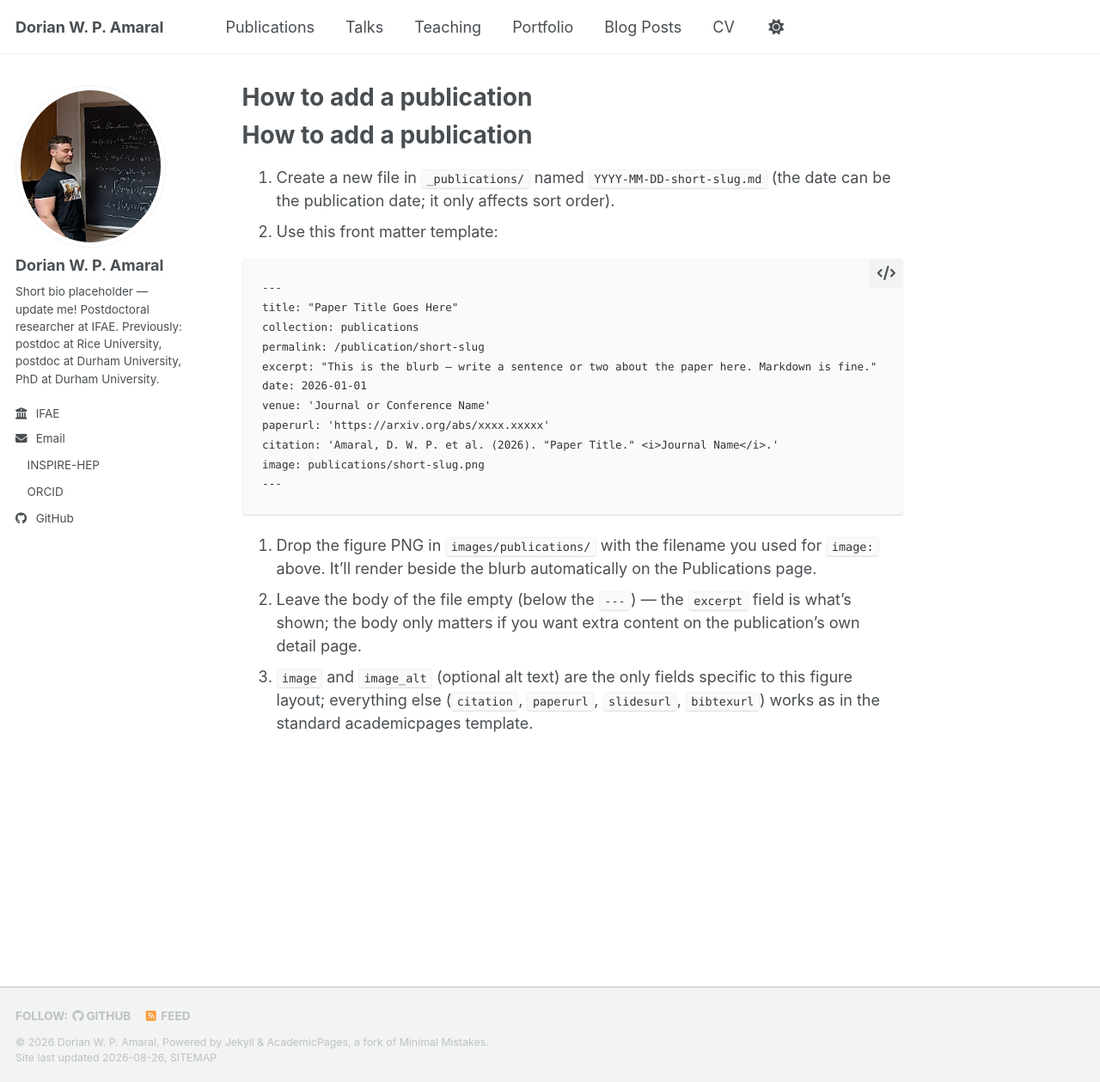
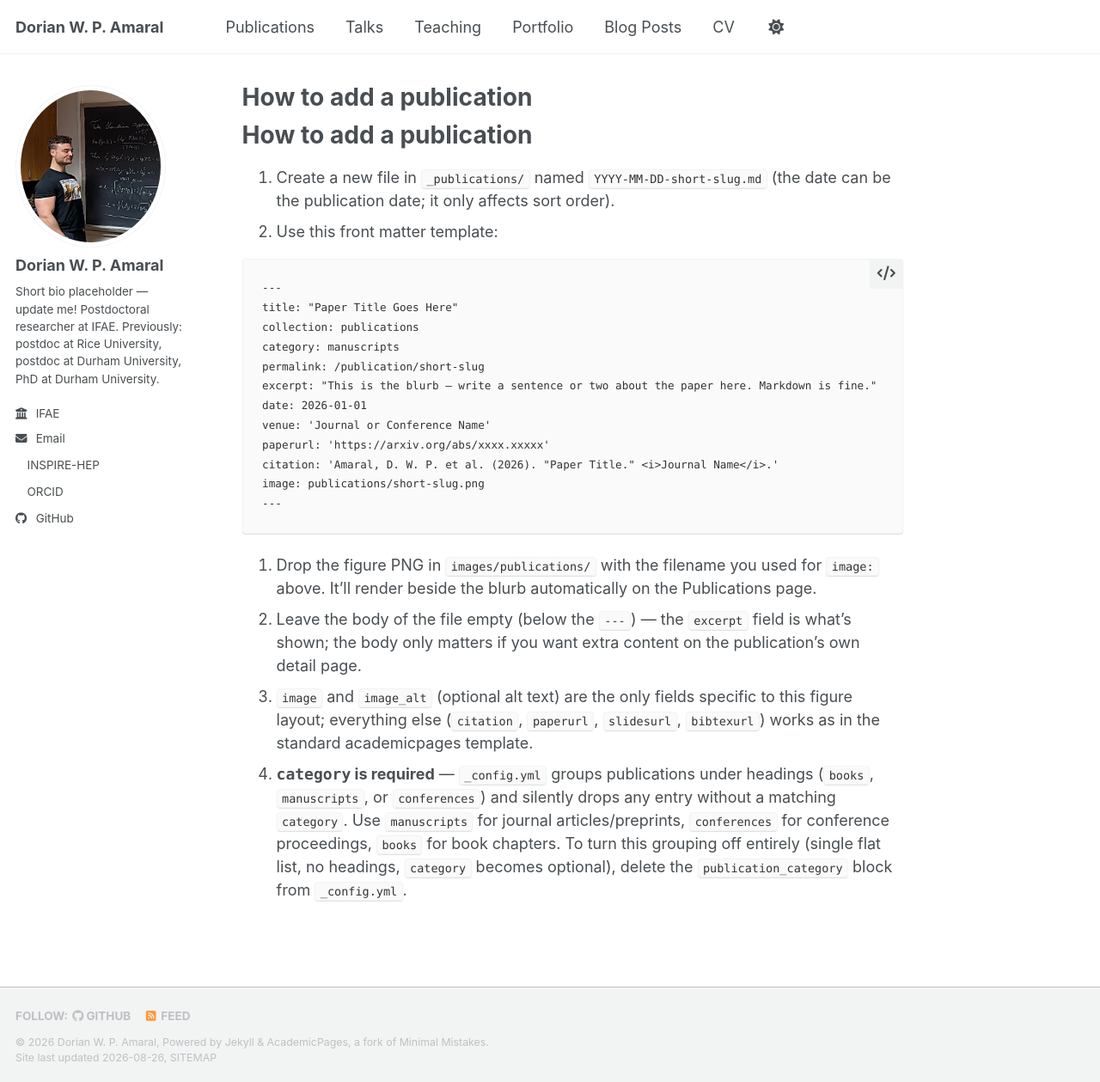
Before and after one commit to dwpamaral/dwpamaral.github.io, a Jekyll site: the page built from ADDING_PUBLICATIONS.md, in a window 1280 px wide and 1259 px high. Shown: the whole window at 86% size. Built offline with Jekyll 4.4.1, drawn with Linux system fonts in a browser that asks for light colours; our own code applies the rules of GitHub Pages for plain Markdown files; a style sheet for code colours, icons or effects is not loaded.

Commit message:
Fix SNuDD publication not appearing on Publications page
_config.yml defines publication_category (books/manuscripts/
conferences), which makes publications.html group entries by a
`category` field and silently skip any entry missing one. Add
category: manuscripts to the SNuDD entry and document the
requirement in ADDING_PUBLICATIONS.md.

```diff
--- a/ADDING_PUBLICATIONS.md
+++ b/ADDING_PUBLICATIONS.md
@@ -8,6 +8,7 @@ How to add a publication
 ---
 title: "Paper Title Goes Here"
 collection: publications
+category: manuscripts
 permalink: /publication/short-slug
 excerpt: "This is the blurb — write a sentence or two about the paper here. Markdown is fine."
 date: 2026-01-01
@@ -21,3 +22,4 @@ image: publications/short-slug.png
 3. Drop the figure PNG in `images/publications/` with the filename you used for `image:` above. It'll render beside the blurb automatically on the Publications page.
 4. Leave the body of the file empty (below the `---`) — the `excerpt` field is what's shown; the body only matters if you want extra content on the publication's own detail page.
 5. `image` and `image_alt` (optional alt text) are the only fields specific to this figure layout; everything else (`citation`, `paperurl`, `slidesurl`, `bibtexurl`) works as in the standard academicpages template.
+6. **`category` is required** — `_config.yml` groups publications under headings (`books`, `manuscripts`, or `conferences`) and silently drops any entry without a matching `category`. Use `manuscripts` for journal articles/preprints, `conferences` for conference proceedings, `books` for book chapters. To turn this grouping off entirely (single flat list, no headings, `category` becomes optional), delete the `publication_category` block from `_config.yml`.
```
Also changed, not shown: _publications/2026-07-24-snudd.md (+1 -0 lines).
